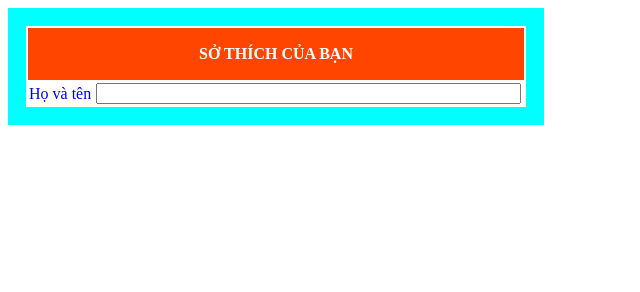
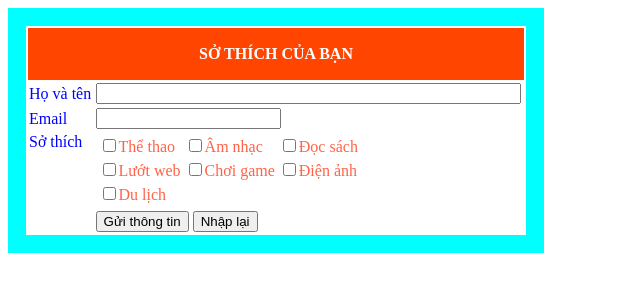
Before and after one commit to hvhdevelop/codegym-module1, a plain HTML site: page 05 HTML Form & Table/taoformdongian.html in a window 1280 px wide. Shown: the whole page, without its empty margins (0-640 px from the left). Drawn offline with Linux system fonts and the light colour scheme.

Commit message:
cap nhat

```diff
--- a/05 HTML Form & Table/taoformdongian.html
+++ b/05 HTML Form & Table/taoformdongian.html
@@ -23,6 +23,61 @@
                         <td>
                             <input type="text" name="yourname" id="ho_va_ten"size="50px"/>
                         </td>
+                        <tr>
+                            <td style="color: blue;">
+                                Email
+                            </td>
+                            <td>
+                                <input type="email" name="email" id="dia_chi_email"/>
+                            </td>
+                        </tr>
+                        <td style="color: blue; vertical-align: top;">
+                            Sở thích
+                        </td>
+                        <td>
+                            <table>
+                                <tr>
+                                    <td>
+                                        <label style="color: tomato"><input type="checkbox" name="hobby" id="hobby">Thể thao</label>
+                                    </td>
+                                    <td>
+                                        <label style="color: tomato"><input type="checkbox" name="hobby" id="hobby">Âm nhạc</label>
+                                    </td>
+                                    <td>
+                                        <label style="color: tomato"><input type="checkbox" name="hobby" id="hobby">Đọc sách</label>
+                                    </td>
+                                </tr>
+                                <tr>
+                                    <td>
+                                        <label style="color: tomato"><input type="checkbox" name="hobby" id="hobby">Lướt web</label>
+                                    </td>
+                                    <td>
+                                        <label style="color: tomato"><input type="checkbox" name="hobby" id="hobby">Chơi game</label>
+                                    </td>
+                                    <td>
+                                        <label style="color: tomato"><input type="checkbox" name="hobby" id="hobby">Điện ảnh</label>
+                                    </td>
+                                </tr>
+                                <tr>
+                                    <td>
+                                        <label style="color: tomato"><input type="checkbox" name="hobby" id="hobby">Du lịch</label>
+                                    </td>
+                                    <td></td>
+                                    <td></td>
+                                </tr>
+                            </table>
+                        </td>
+                    </tr>
+                    <tr>
+                        <td></td>
+                        <td>
+                            <input type="submit" name="Gui_thong_tin" id="Gui_thong_tin" value="Gửi thông tin">
+                            <input type="reset" name="Nhap_lai" id="Nhap_lai" value="Nhập lại">
+                        </td>
+                    </tr>
+                </table>
+            </td>
+        </tr>
 
 
     </table>
```
